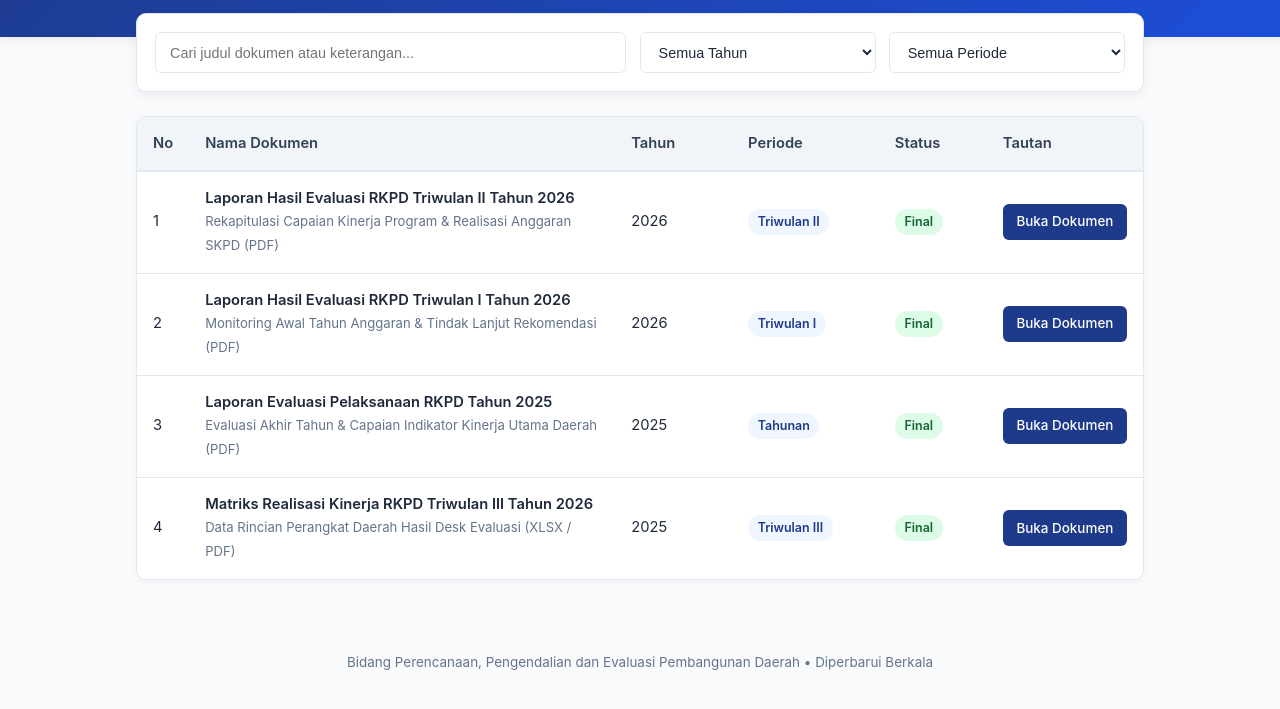
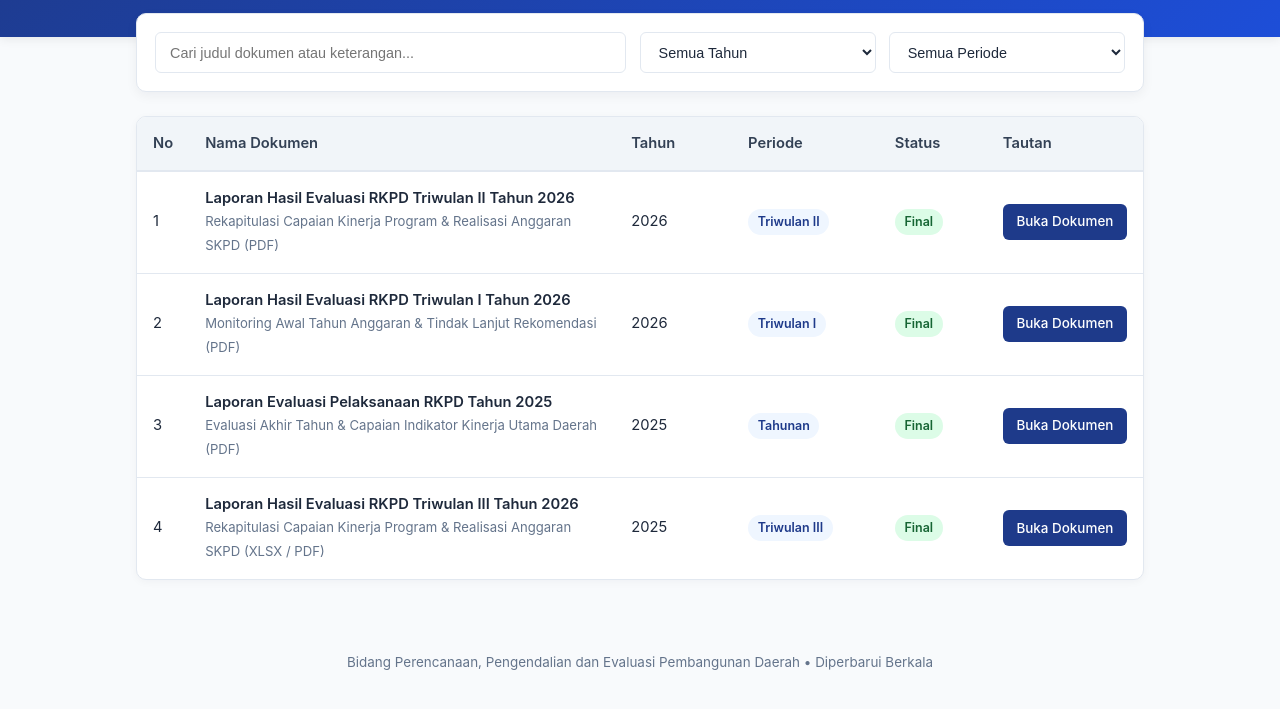
Before and after one commit to ansyari91-cell/monev-RKPD, a plain HTML site: page index.html in a window 1280 px wide. Shown: the part 143-852 px from the top of the page. Drawn offline with Linux system fonts and the light colour scheme.

Commit message:
Update index.html

```diff
--- a/index.html
+++ b/index.html
@@ -288,8 +288,8 @@
           <tr data-tahun="2026" data-periode="Triwulan III">
             <td>4</td>
             <td>
-              <span class="doc-title">Matriks Realisasi Kinerja RKPD Triwulan III Tahun 2026</span>
-              <span class="doc-sub">Data Rincian Perangkat Daerah Hasil Desk Evaluasi (XLSX / PDF)</span>
+              <span class="doc-title">Laporan Hasil Evaluasi RKPD Triwulan III Tahun 2026</span>
+              <span class="doc-sub">Rekapitulasi Capaian Kinerja Program & Realisasi Anggaran SKPD (XLSX / PDF)</span>
             </td>
             <td>2025</td>
             <td><span class="badge">Triwulan III</span></td>
```
